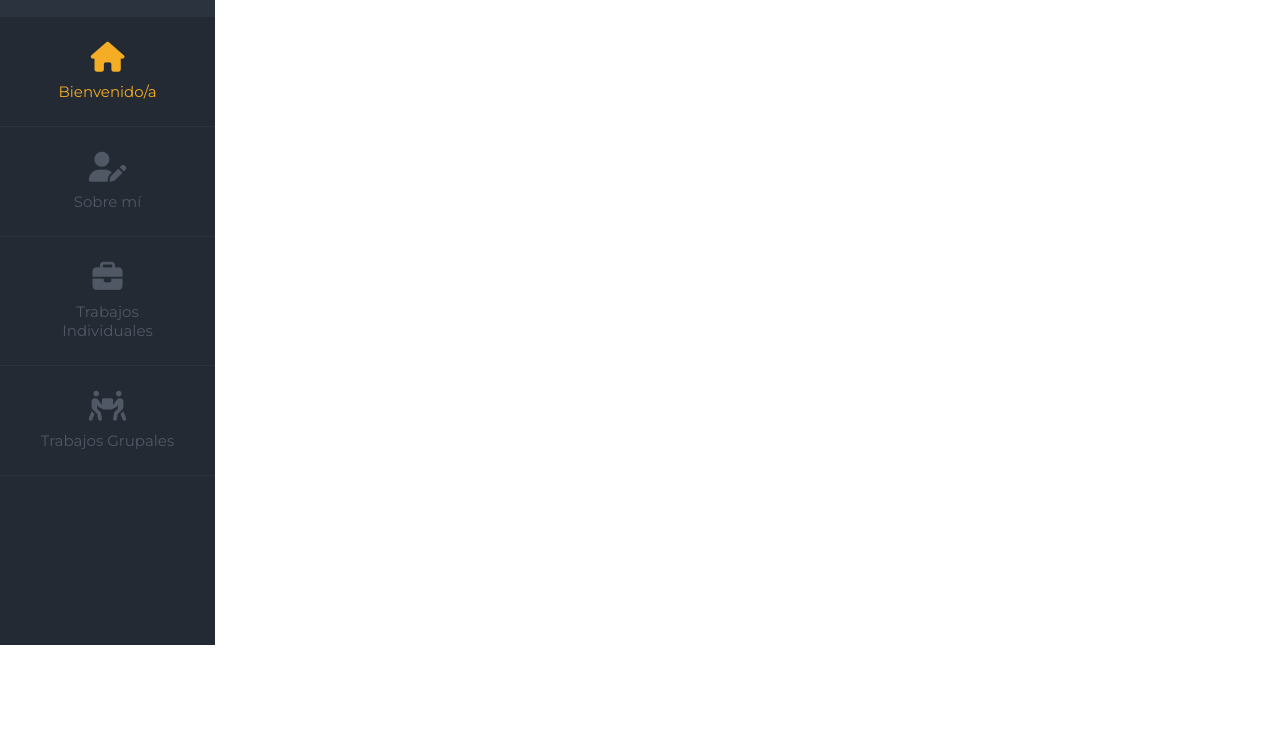
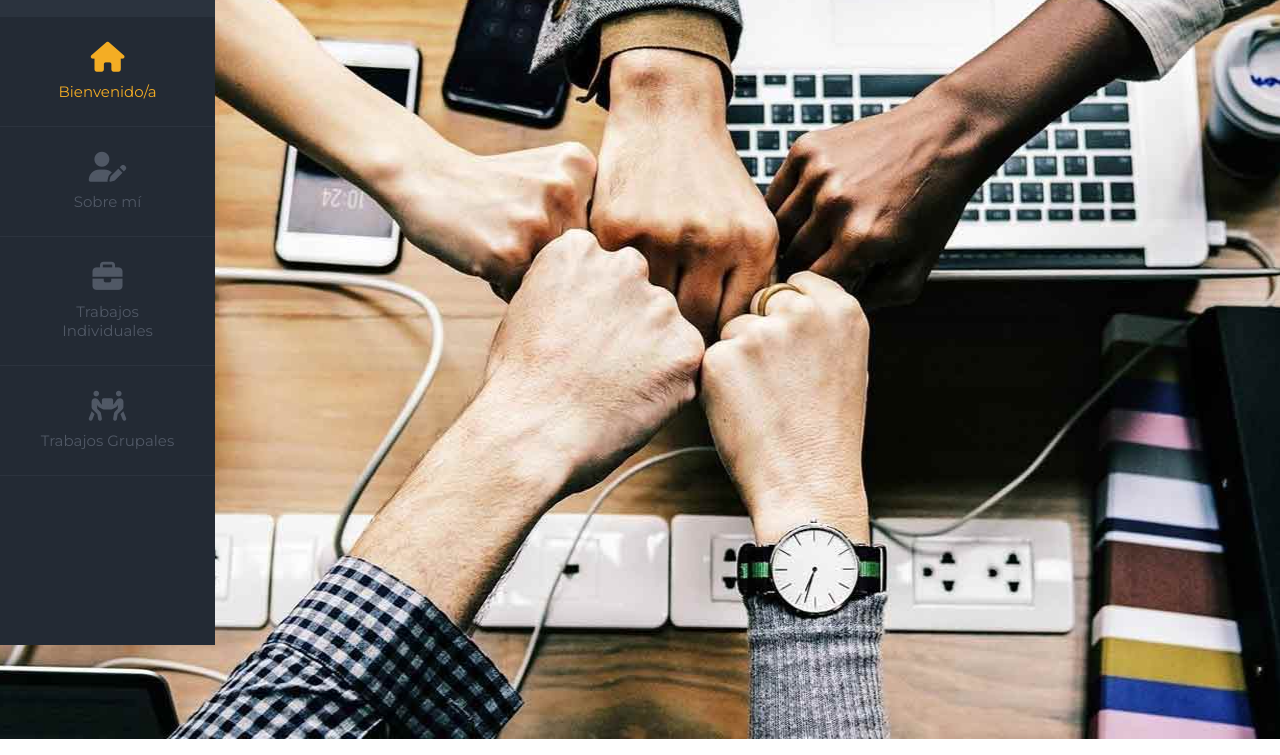
Before and after one commit to bremdows/liderazgo, a plain HTML site: page index.html in a window 1280 px wide. Shown: the part 155-910 px from the top of the page. Before the commit the page ends 800 px from the top, so only its background shows below. Drawn offline with nearby package versions, Linux system fonts and the light colour scheme.

Commit message:
Agrego una imagen de portada
Solo eso

```diff
--- a/css/estilos.css
+++ b/css/estilos.css
@@ -176,3 +176,12 @@ section{
         background: transparent;
     }
 }
+
+/*
+    PORTADA
+*/
+main.portada{
+    margin-top: 94px;
+    height: 100vh;
+    background: url(../media/portada.jpg) 54% center;
+}
--- a/index.html
+++ b/index.html
@@ -34,7 +34,7 @@
         </ul>
     </nav>
 
-    <main> <!-- MAIN INICIO-->
+    <main class="portada"> <!-- MAIN INICIO-->
         ReLife
     </main>
 
```
Also changed, not shown: media/portada.jpg (added).
